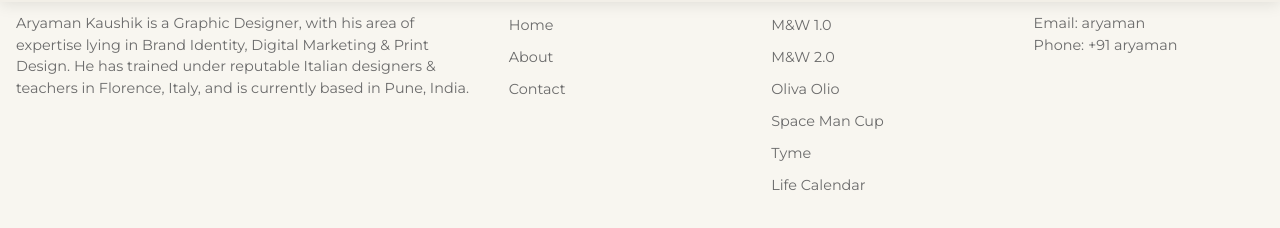
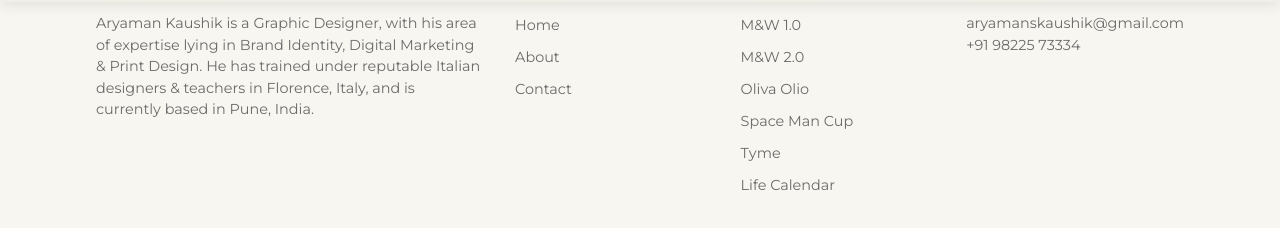
Before and after one commit to aayan-shaikh/aryaman-1, an Astro site: page /layouts/BaseLayout in a window 1280 px wide. Shown: the part 100-328 px from the top of the page. Built offline with nearby package versions, Linux system fonts and the light colour scheme; Astro itself is replaced by a stand-in of ours; a web font is replaced by a local one.

Commit message:
Fix footer links

```diff
--- a/src/pages/layouts/BaseLayout.astro
+++ b/src/pages/layouts/BaseLayout.astro
@@ -163,8 +163,12 @@ import ProfilePic from "../../assets/images-avif/aryaman.avif";
             </div>
             <div class="footer-column">
                 <h3>Contact</h3>
-                <p>Email: aryaman</p>
-                <p>Phone: +91 aryaman</p>
+                <p>
+                    <a href="mailto:aryamanskaushik@gmail.com"
+                        >aryamanskaushik@gmail.com</a
+                    >
+                </p>
+                <p><a href="tel:+91 98225 73334">+91 98225 73334</a></p>
             </div>
         </footer>
         <!-- FOOTER END -->
--- a/src/scss/components/footer.scss
+++ b/src/scss/components/footer.scss
@@ -4,7 +4,7 @@
 .footer {
     background-color: $primary;
     color: $charcoal;
-    padding-inline: 1rem;
+    padding-inline: 6rem;
     padding-top: 4rem;
 
     display: grid;
@@ -14,7 +14,10 @@
     margin: 0 auto;
     border-top: 3px solid $accent-gold;
 
+
     .footer-column {
+        padding-bottom: 5rem;
+
         h3 {
             color: $accent-gold;
             font-size: 1.25rem;
```
